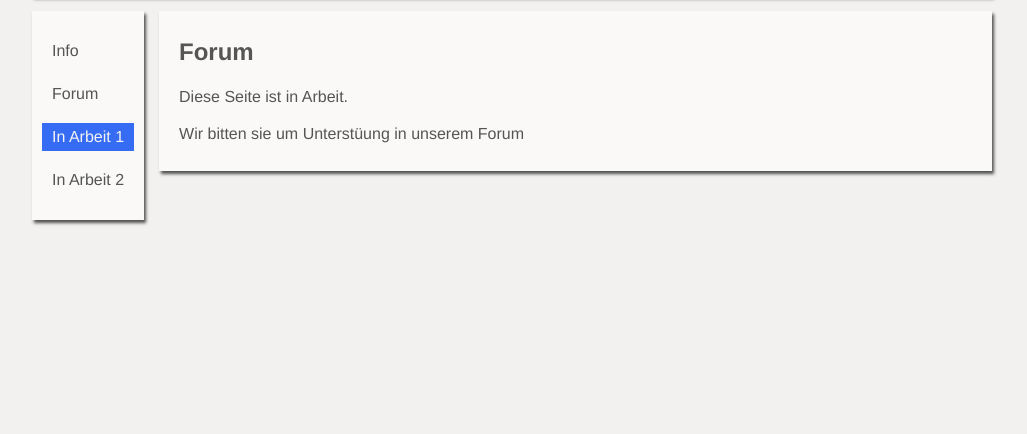
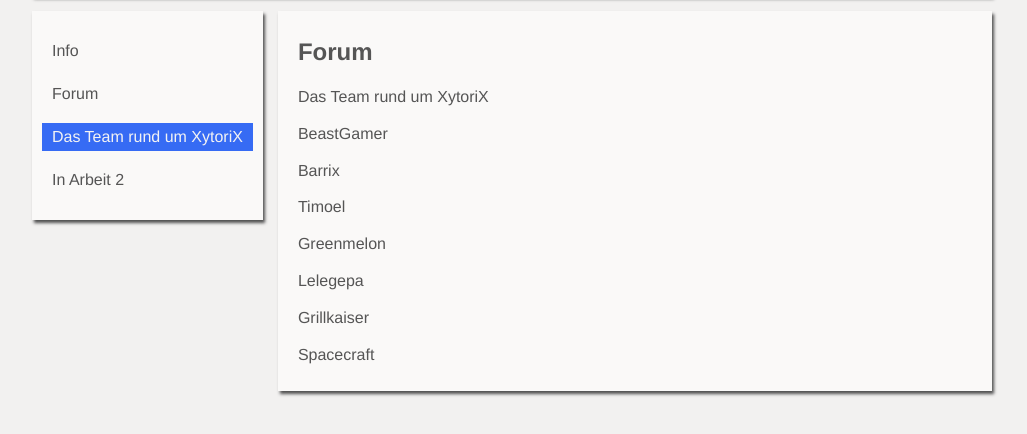
Before and after one commit to TIMOELio/XytoriX, a plain HTML site: page bla3.html in a window 1280 px wide. Shown: the part 92-526 px from the top of the page, without its empty margins (128-1155 px from the left). Drawn offline with Linux system fonts and the light colour scheme.

Commit message:
Update bla3.html

```diff
--- a/bla3.html
+++ b/bla3.html
@@ -31,7 +31,7 @@
 
 			<li><a href="index.html">Info</a></li>
 			<li><a href="bla2.html">Forum</a></li>
-      <li class="current">In Arbeit 1</li>
+                        <li class="current">Das Team rund um XytoriX</li>
 			<li><a href="bla4.html">In Arbeit 2</a></li>
 
 		</ul>
@@ -42,8 +42,15 @@
 
 		<h2>Forum</h2>
 
-		<p>Diese Seite ist in Arbeit.</p>
-	        <p>Wir bitten sie um Unterstüung in unserem Forum<p>
+		<p>Das Team rund um XytoriX</p>
+
+	        <p>BeastGamer<p>
+		<p>Barrix<p>
+		<p>Timoel<p>
+		<p>Greenmelon<p>
+		<p>Lelegepa<p>
+		<p>Grillkaiser<p>
+		<p>Spacecraft<p>
 	</div>
 
 </body>
```
